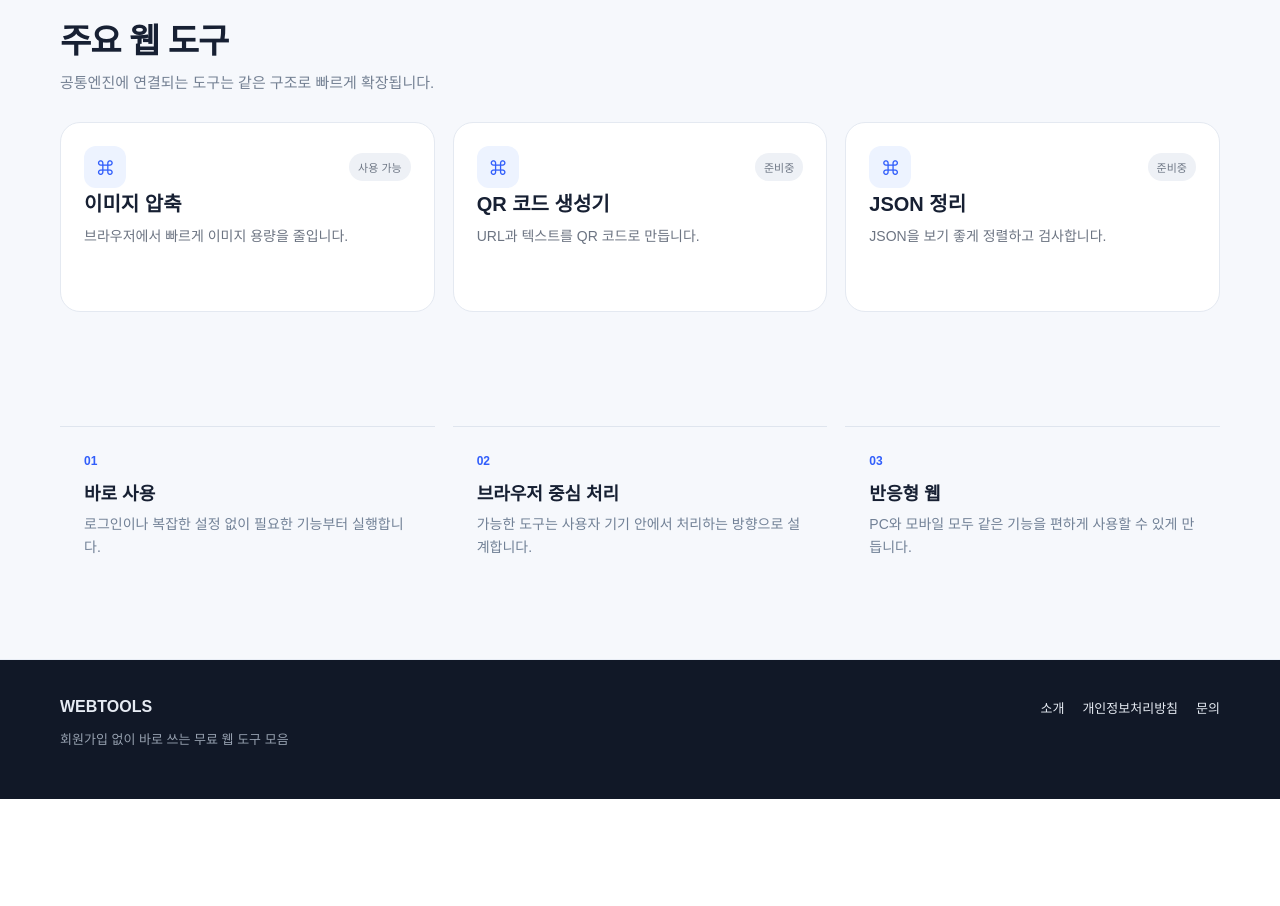
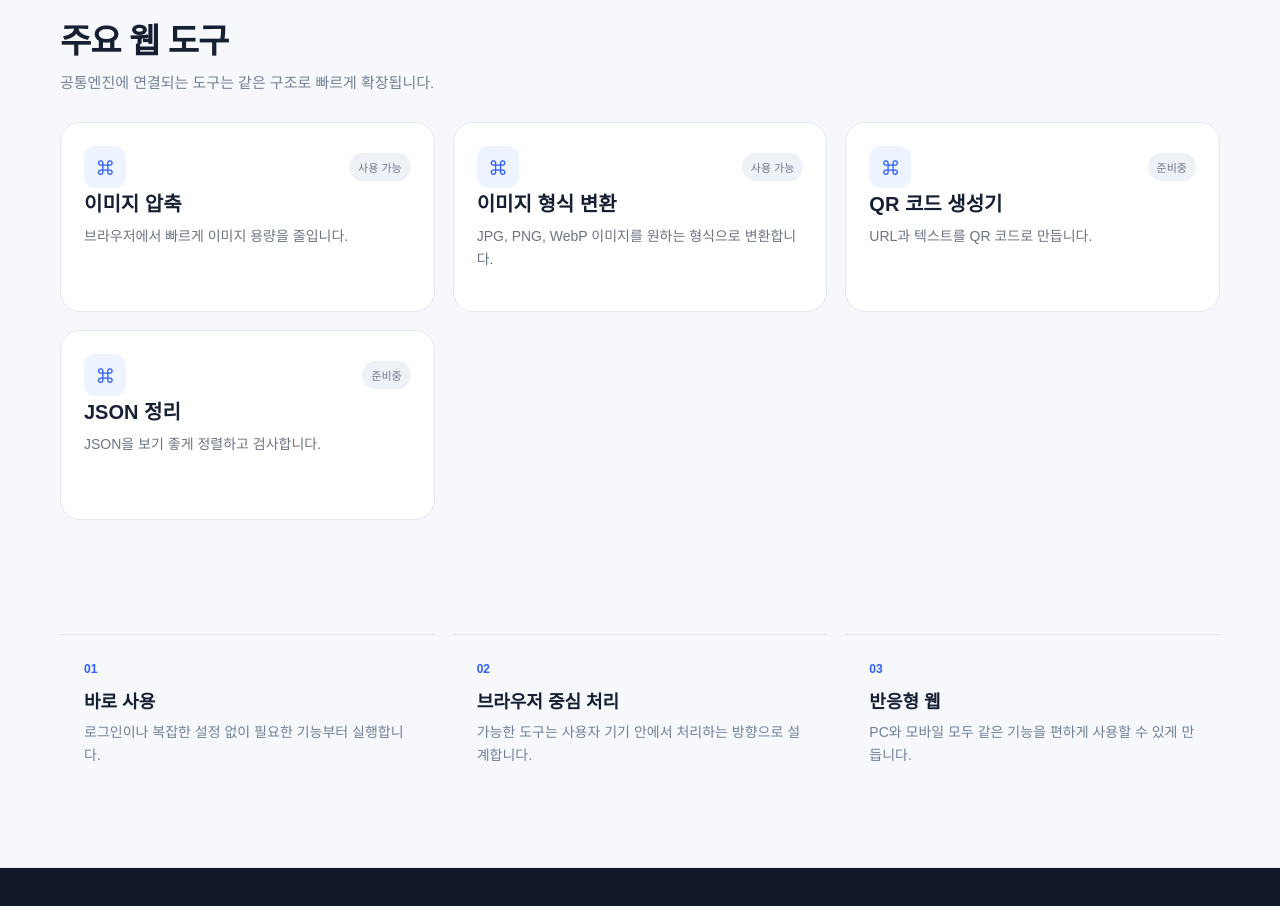
Before and after one commit to license-book/web-tools, a Next.js app: page / in a window 1280 px wide. Shown: the part 1400-2306 px from the top of the page. Before the commit the page ends 2199 px from the top, so only its background shows below. Built offline with nearby package versions, Linux system fonts and the light colour scheme.

Commit message:
feat: register image converter as available tool

```diff
--- a/data/tools.ts
+++ b/data/tools.ts
@@ -17,6 +17,16 @@ export const tools: ToolDefinition[] = [
     description: '업로드한 이미지를 서버에 저장하지 않고 브라우저에서 처리하는 이미지 압축 도구입니다.',
     category: 'image',
     keywords: ['이미지 압축', '사진 용량 줄이기', 'webp', 'jpg'],
+    featured: true,
+    badge: '사용 가능',
+  },
+  {
+    slug: 'image-converter',
+    title: '이미지 형식 변환',
+    shortDescription: 'JPG, PNG, WebP 이미지를 원하는 형식으로 변환합니다.',
+    description: '이미지를 서버에 저장하지 않고 브라우저에서 JPG, PNG, WebP 형식으로 변환하는 무료 도구입니다.',
+    category: 'image',
+    keywords: ['이미지 변환', 'JPG 변환', 'PNG 변환', 'WebP 변환', '사진 변환'],
     featured: true,
     badge: '사용 가능',
   },
```
